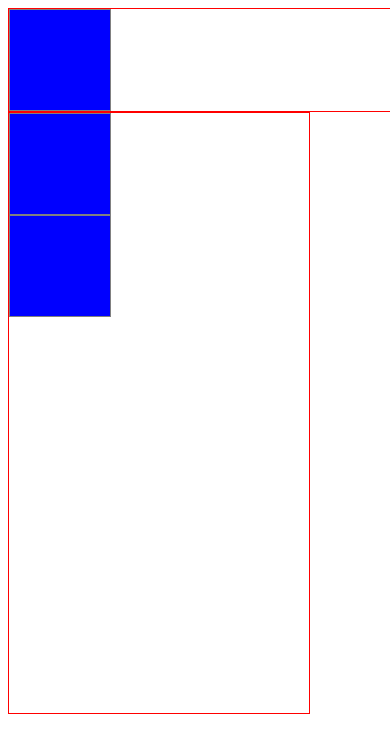
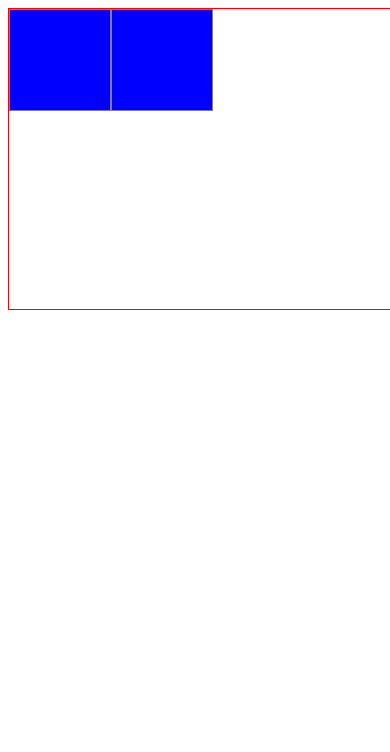
Before and after one commit to megaminded/webdesign-class-005, a plain HTML site: page flexbox.html in a window 390 px wide. Shown: the top 752 px of the page. Drawn offline with Linux system fonts and the light colour scheme.

Commit message:
Flexbox align items and justify content, and classwork on media query

```diff
--- a/flexbox.html
+++ b/flexbox.html
@@ -9,22 +9,11 @@
       .container {
         border: 1px solid red;
         width: 600px;
+        height: 300px;
         display: flex;
-        flex-direction: row;
-        justify-content: space-between;
+        /* flex-direction: column; */
+        /* justify-content: center; */
         /* justify-content: space-between; */
-        align-content: space-between;
-        /* align-items: ; */
-      }
-      .container2 {
-        border: 1px solid red;
-        width: 300px;
-        height: 600px;
-        display: flex;
-        flex-direction: column;
-        /* justify-content: space-between; */
-        /* justify-content: space-between; */
-        align-content: stretch;
         /* align-items: flex-end; */
       }
       .square {
@@ -40,9 +29,5 @@
       <div class="square"></div>
       <div class="square"></div>
     </div>
-    <div class="container2">
-      <div class="square"></div>
-      <div class="square"></div>
-    </div>
   </body>
 </html>
```
Also changed, not shown: classworks/mediaquery1.html (added, +45 -0 lines).
